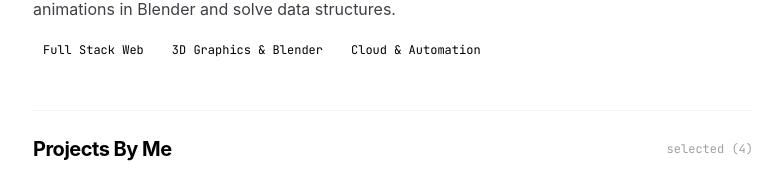
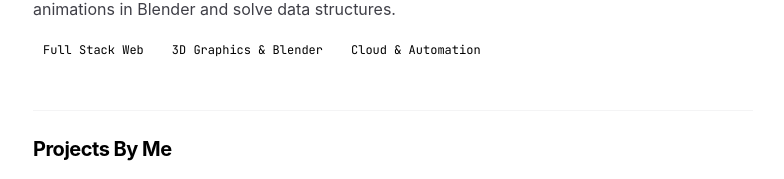
Before and after one commit to Soumya1974/Portfolio-final, a React (Vite) app in the folder client/: page / in a window 1280 px wide. Shown: the part 774-953 px from the top of the page, without its empty margins (247-1031 px from the left). Built offline with nearby package versions, Linux system fonts and the light colour scheme; no server answers.

Commit message:
feat(ui): Minor code fix -> ui level

```diff
--- a/client/src/components/ProjectsSection.jsx
+++ b/client/src/components/ProjectsSection.jsx
@@ -81,11 +81,11 @@ export default function ProjectsSection() {
         }`}>
           Projects By Me
         </h2>
-        <span className={`font-mono-code text-xs transition-colors duration-300 ${
+        {/* <span className={`font-mono-code text-xs transition-colors duration-300 ${
           isDark ? 'text-zinc-500' : 'text-zinc-400'
         }`}>
           selected ({projects.length})
-        </span>
+        </span> */}
       </div>
 
       {/* Sleek Rectangular Cards Grid */}
```
